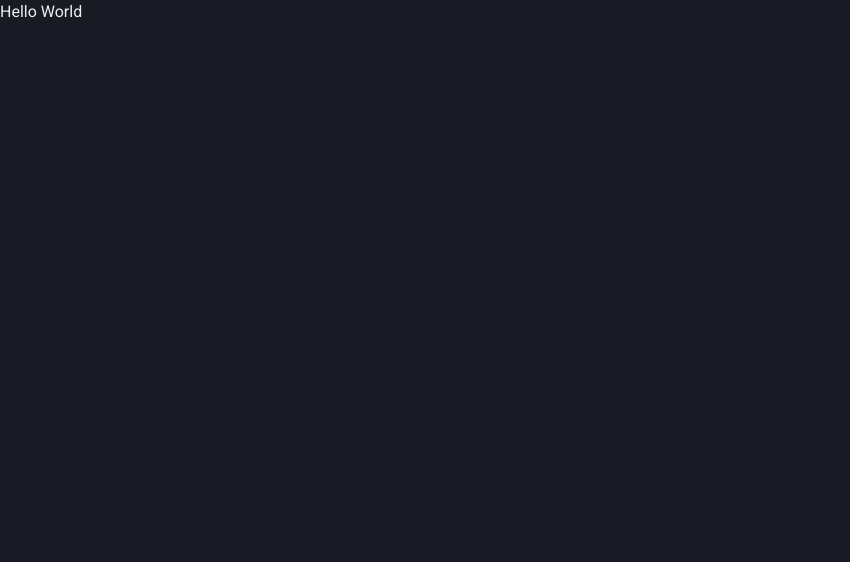
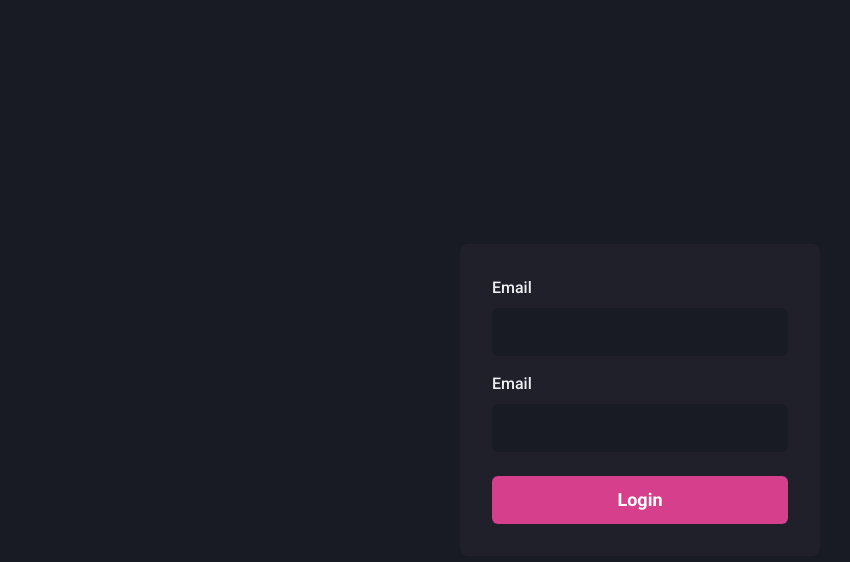
Before and after one commit to tl-lucasestevam/dash-go, a Next.js app: page / in a window 1280 px wide. Shown: the top 562 px of the page, without its empty margins (0-850 px from the left). Built offline with nearby package versions, Linux system fonts and the light colour scheme.

Commit message:
:sparkles: Add sign in page

```diff
--- /dev/null
+++ b/src/components/Form/Input.tsx
@@ -0,0 +1,33 @@
+import {
+  FormControl,
+  FormLabel,
+  Input as ChakraInput,
+  InputProps as ChakraInputProps,
+} from "@chakra-ui/react";
+
+interface InputProps extends ChakraInputProps {
+  name: string;
+  label?: string;
+}
+
+function Input({ name, label, ...rest }: InputProps) {
+  return (
+    <FormControl>
+      {!!label && <FormLabel htmlFor={name}>Email</FormLabel>}
+      <ChakraInput
+        name={name}
+        id={name}
+        focusBorderColor="pink.500"
+        bg="gray.900"
+        variant="filled"
+        _hover={{
+          bg: "gray.900",
+        }}
+        size="lg"
+        {...rest}
+      />
+    </FormControl>
+  );
+}
+
+export default Input;
--- /dev/null
+++ b/src/components/index.ts
@@ -0,0 +1 @@
+export { default as Input } from "./Form/Input";
--- a/src/pages/index.tsx
+++ b/src/pages/index.tsx
@@ -1,7 +1,29 @@
+import { Button, Flex, Stack } from "@chakra-ui/react";
 import type { NextPage } from "next";
+import { Input } from "../components";
 
-const Home: NextPage = () => {
-  return <h1>Hello World</h1>;
+const SignIn: NextPage = () => {
+  return (
+    <Flex w="100vw" h="100vh" align="center" justify="center">
+      <Flex
+        as="form"
+        width="100%"
+        maxWidth={360}
+        bg="gray.800"
+        p={8}
+        borderRadius={8}
+        flexDir="column"
+      >
+        <Stack spacing="4">
+          <Input name="email" label="email" type="email" />
+          <Input name="password" label="password" type="password" />
+        </Stack>
+        <Button type="submit" mt="6" colorScheme="pink" size="lg">
+          Login
+        </Button>
+      </Flex>
+    </Flex>
+  );
 };
 
-export default Home;
+export default SignIn;
```
